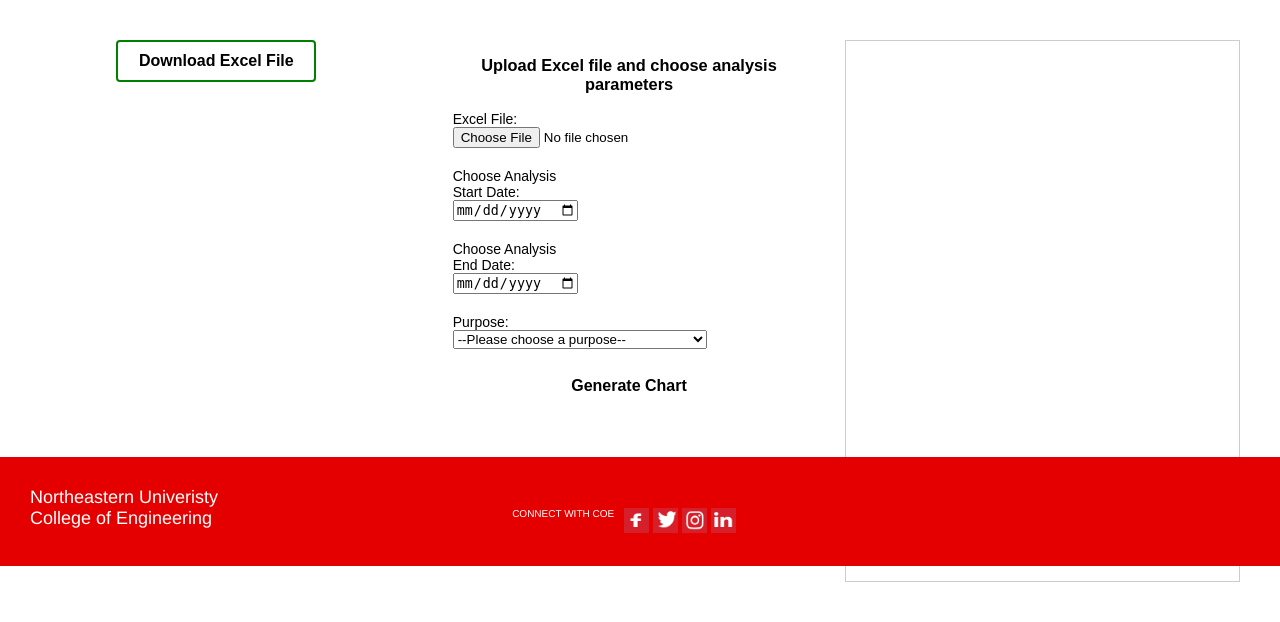
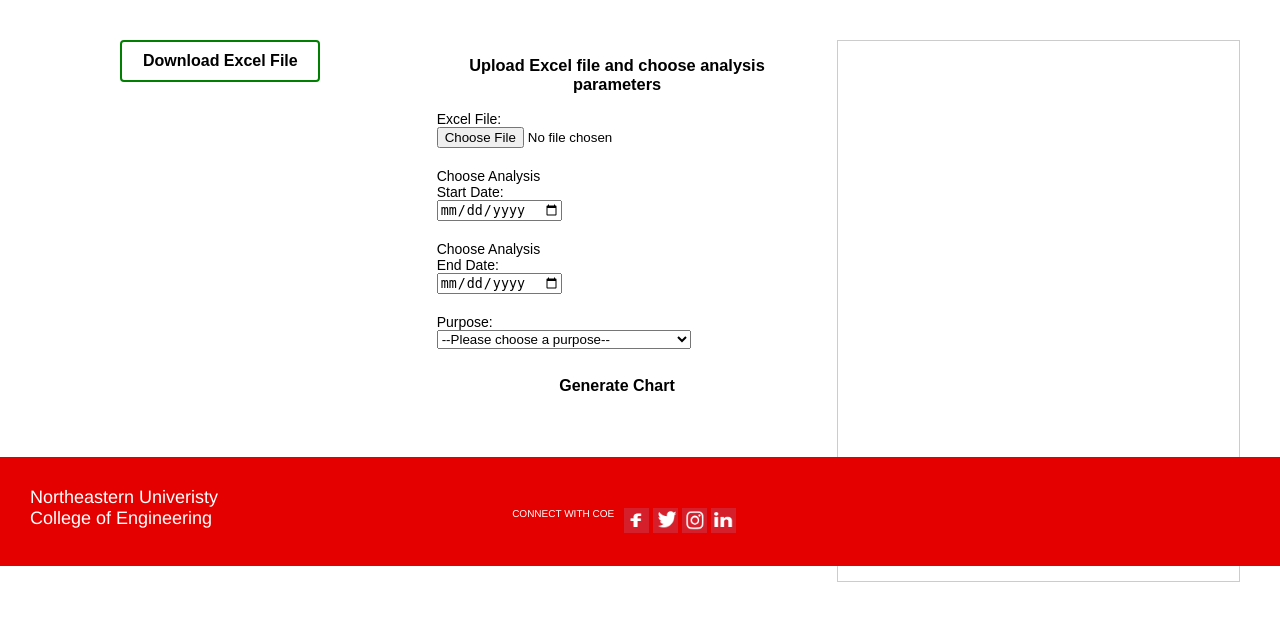
Before and after one commit to abackhoff/hyse-epidemicanalysis, a Flask app: page /create-spc-charts in a window 1280 px wide. Shown: the part 234-856 px from the top of the page. Run offline with Flask 2, Linux system fonts and the light colour scheme; some libraries are stand-ins or nearby versions.

Commit message:
Update index.html

```diff
--- a/templates/index.html
+++ b/templates/index.html
@@ -76,7 +76,9 @@
 
         .upload-form {
             text-align: left;
-            margin-left: 5%;
+            flex: 1;
+            margin-left: 3%;
+            margin-right: 40px;
         }
 
         .upload-form h1 {
@@ -137,7 +139,7 @@
             margin-right: 40px;
         }
         .download-excel {
-            max-width: 10%;
+            margin-bottom: 20px;
         }
     </style>
     <script src="https://cdnjs.cloudflare.com/ajax/libs/xlsx/0.17.3/xlsx.full.min.js"></script>
```
